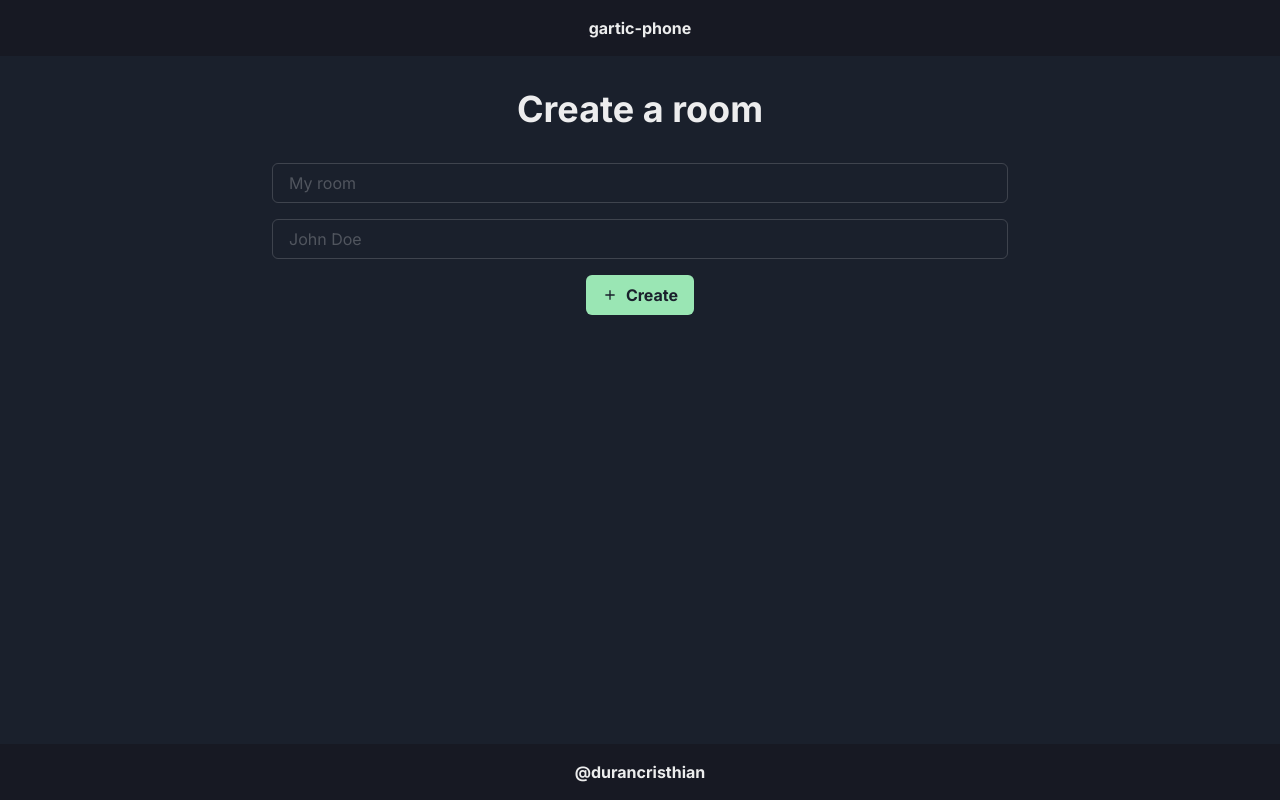
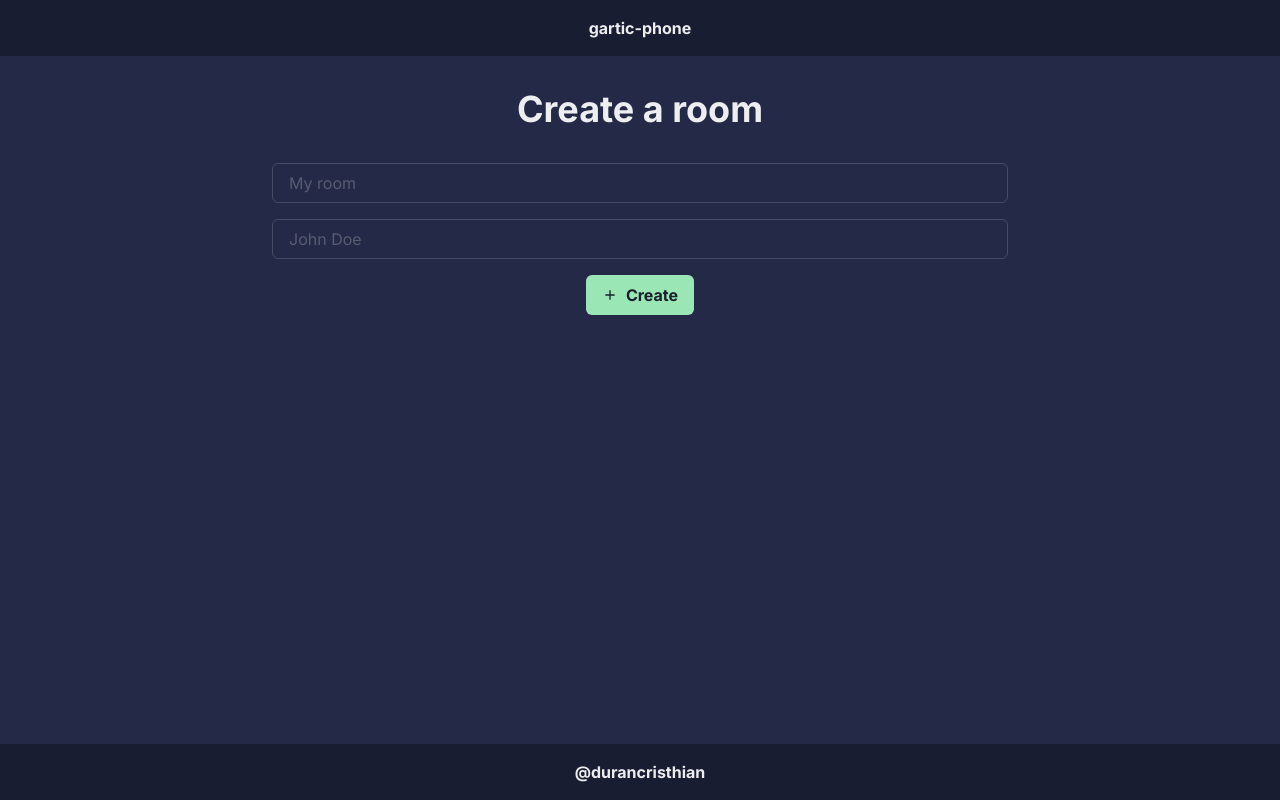
Before and after one commit to Berathd7777/drawkaos, a Next.js app: page / in a window 1280 px wide. Built offline with nearby package versions, Linux system fonts and the light colour scheme; no server answers.

Commit message:
Update path

```diff
--- a/components/Layout.tsx
+++ b/components/Layout.tsx
@@ -8,8 +8,8 @@ type Props = {
 
 export function Layout({ children }: Props) {
   return (
-    <Stack spacing="0" minHeight="100vh">
-      <Box as="header" py="2" backgroundColor="gray.900">
+    <Stack spacing="0" minHeight="100vh" backgroundColor="background.500">
+      <Box as="header" py="2" backgroundColor="background.800">
         <Container maxW="container.md">
           <Stack
             spacing="2"
@@ -29,7 +29,7 @@ export function Layout({ children }: Props) {
           <Stack spacing="8">{children}</Stack>
         </Container>
       </Box>
-      <Box as="footer" py="2" backgroundColor="gray.900">
+      <Box as="footer" py="2" backgroundColor="background.800">
         <Container maxW="container.md">
           <Stack
             spacing="2"
--- a/pages/api/create-gif.js
+++ b/pages/api/create-gif.js
@@ -20,7 +20,7 @@ export default async (req, res) => {
   encoder.setDelay(3000)
   encoder.start()
 
-  registerFont(join(__dirname, '_files', 'Inter-Regular.ttf'), {
+  registerFont(join('.', 'files', 'Inter-Regular.ttf'), {
     family: 'Inter',
   })
 
```
Also changed, not shown: package.json (+5 -2 lines), vercel.json, 1 other file (tests, documents, lock files or other folders).
